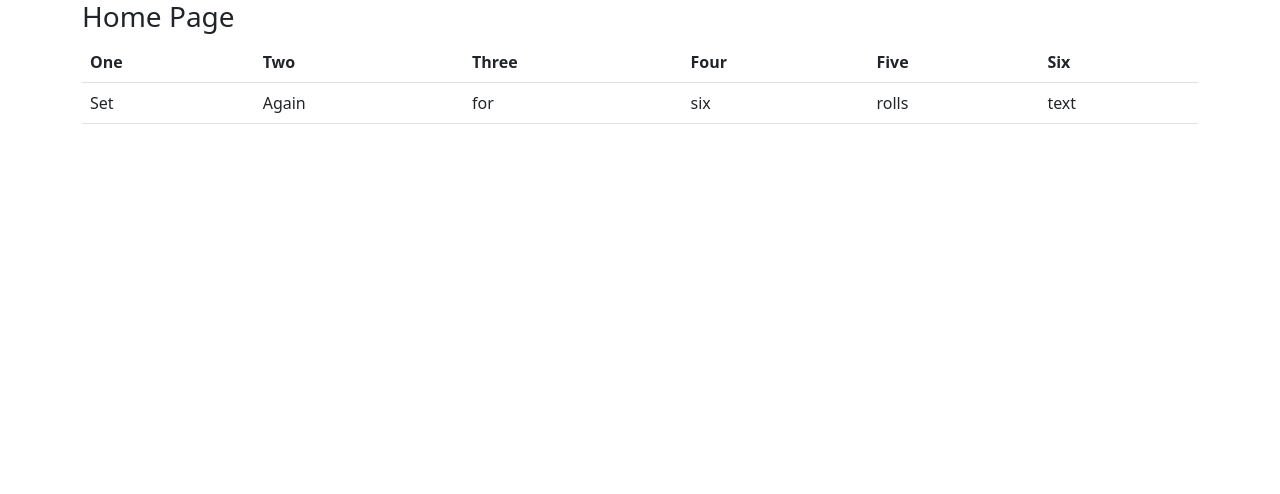
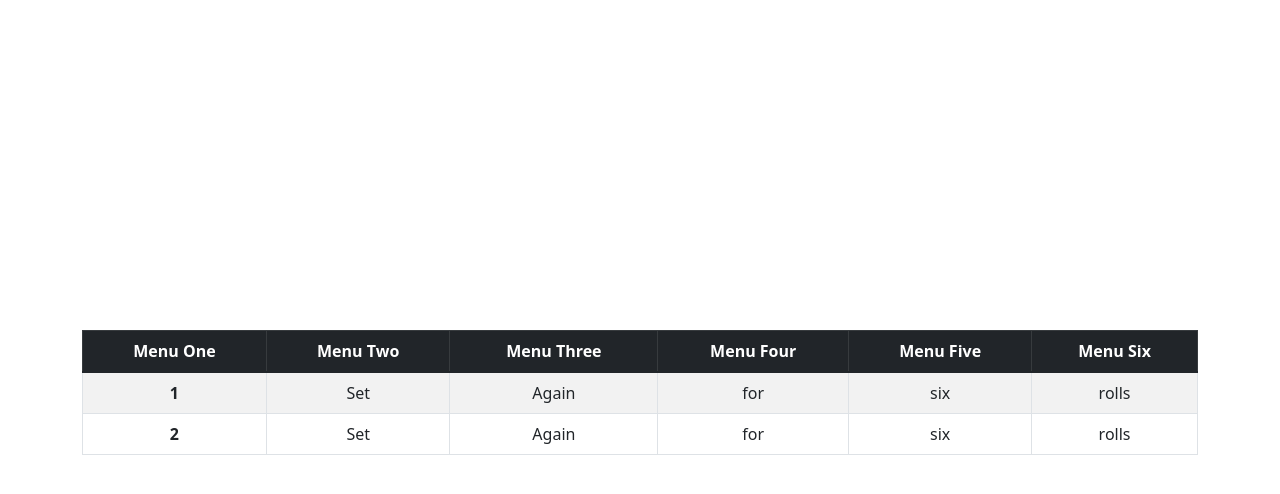
Before and after one commit to Krissttina/template, a website: page main-page.html in a window 1280 px wide. Drawn offline with nearby package versions, Linux system fonts and the light colour scheme.

Commit message:
add some bootstrap styling

```diff
--- a/main-page.html
+++ b/main-page.html
@@ -15,28 +15,39 @@
 </head>
 
 <body>
-    <section class="container">
-        <h3>Home Page</h3>
-        <div class="table-responsive table-responsive-md">
-            <table class="table">
-                <thead>
+    <section class="container text-center">
+        <!-- <div class="d-flex justify-content-center align-items-center">
+            <h3>Home Page</h3>
+        </div> -->
+
+        <div class="table-responsive table-responsive-md d-flex align-items-center vh-100">
+            <table class="table table-striped table-bordered">
+                <thead class="table-dark">
                     <tr>
-                        <th>One</th>
-                        <th>Two</th>
-                        <th>Three</th>
-                        <th>Four</th>
-                        <th>Five</th>
-                        <th>Six</th>
+                        <th scope="col">Menu One</th>
+                        <th scope="col">Menu Two</th>
+                        <th scope="col">Menu Three</th>
+                        <th scope="col">Menu Four</th>
+                        <th scope="col">Menu Five</th>
+                        <th scope="col">Menu Six</th>
                     </tr>
                 </thead>
-                <tbody>
+                <tbody class="table-group-divider">
                     <tr>
+                        <th scope="row">1</th>
                         <td>Set</td>
                         <td>Again</td>
                         <td>for</td>
                         <td>six</td>
                         <td>rolls</td>
-                        <td>text</td>
+                    </tr>
+                    <tr>
+                        <th scope="row">2</th>
+                        <td>Set</td>
+                        <td>Again</td>
+                        <td>for</td>
+                        <td>six</td>
+                        <td>rolls</td>
                     </tr>
                 </tbody>
             </table>
```
